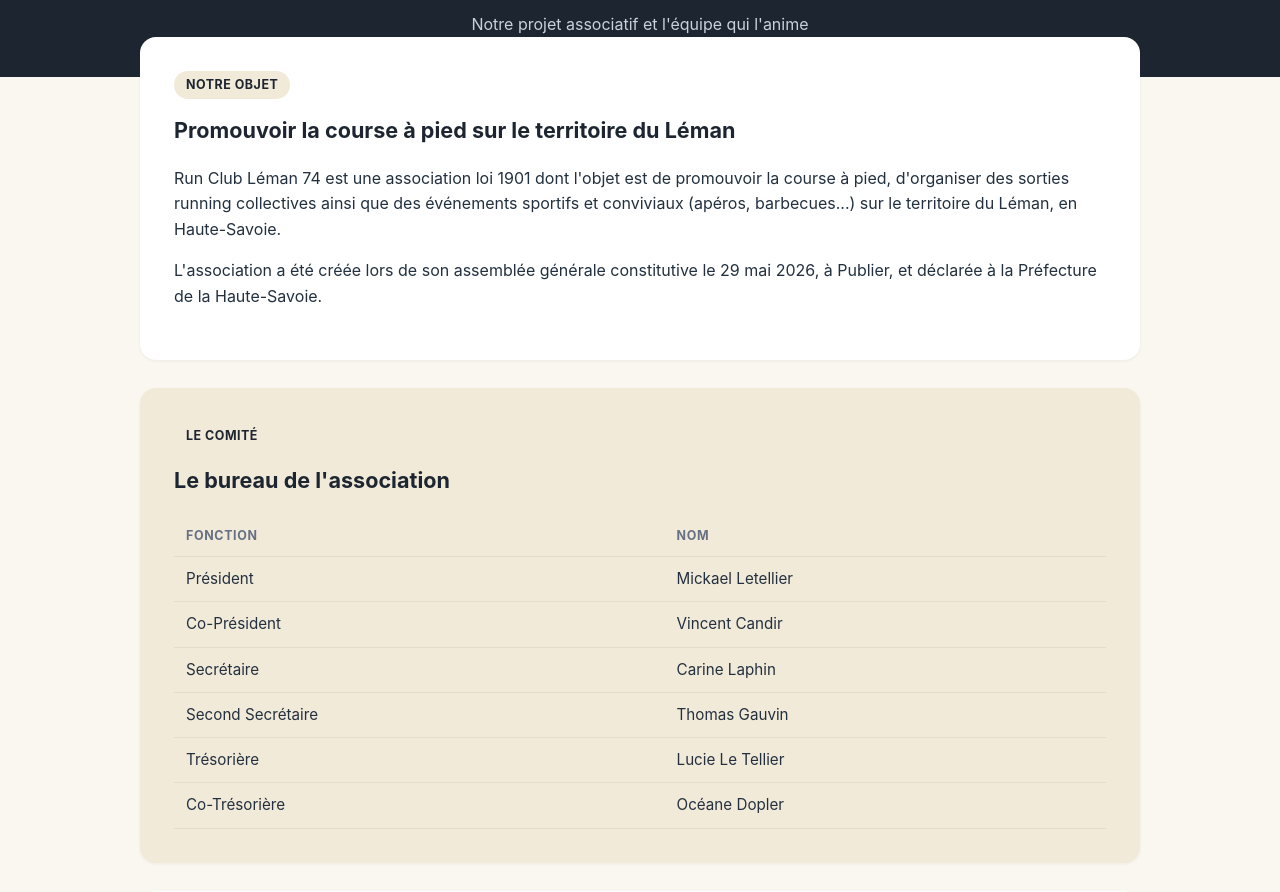
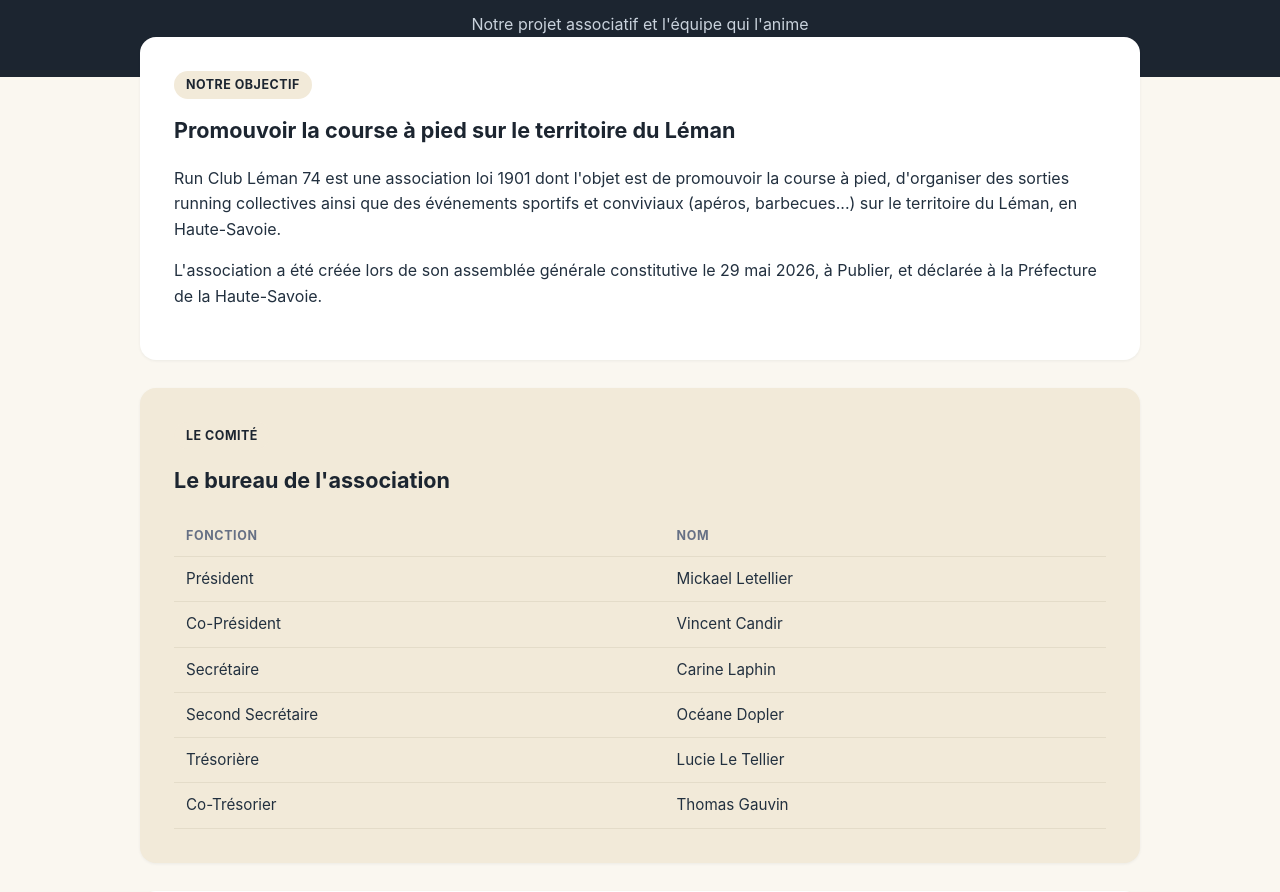
Before and after one commit to rcleman74/runclubleman74, a plain HTML site: page le-club.html in a window 1280 px wide. Shown: the part 160-1052 px from the top of the page. Drawn offline with Linux system fonts and the light colour scheme.

Commit message:
Correction du comité (Second Secrétaire / Co-Trésorier) et 'Notre objectif'

```diff
--- a/le-club.html
+++ b/le-club.html
@@ -39,7 +39,7 @@
 
 <main>
   <section class="block">
-    <span class="tag">Notre objet</span>
+    <span class="tag">Notre objectif</span>
     <h2>Promouvoir la course à pied sur le territoire du Léman</h2>
     <p>Run Club Léman 74 est une association loi 1901 dont l'objet est de promouvoir la course à pied, d'organiser des sorties running collectives ainsi que des événements sportifs et conviviaux (apéros, barbecues...) sur le territoire du Léman, en Haute-Savoie.</p>
     <p>L'association a été créée lors de son assemblée générale constitutive le 29 mai 2026, à Publier, et déclarée à la Préfecture de la Haute-Savoie.</p>
@@ -56,9 +56,9 @@
         <tr><td>Président</td><td>Mickael Letellier</td></tr>
         <tr><td>Co-Président</td><td>Vincent Candir</td></tr>
         <tr><td>Secrétaire</td><td>Carine Laphin</td></tr>
-        <tr><td>Second Secrétaire</td><td>Thomas Gauvin</td></tr>
+        <tr><td>Second Secrétaire</td><td>Océane Dopler</td></tr>
         <tr><td>Trésorière</td><td>Lucie Le Tellier</td></tr>
-        <tr><td>Co-Trésorière</td><td>Océane Dopler</td></tr>
+        <tr><td>Co-Trésorier</td><td>Thomas Gauvin</td></tr>
       </tbody>
     </table>
   </section>
```
